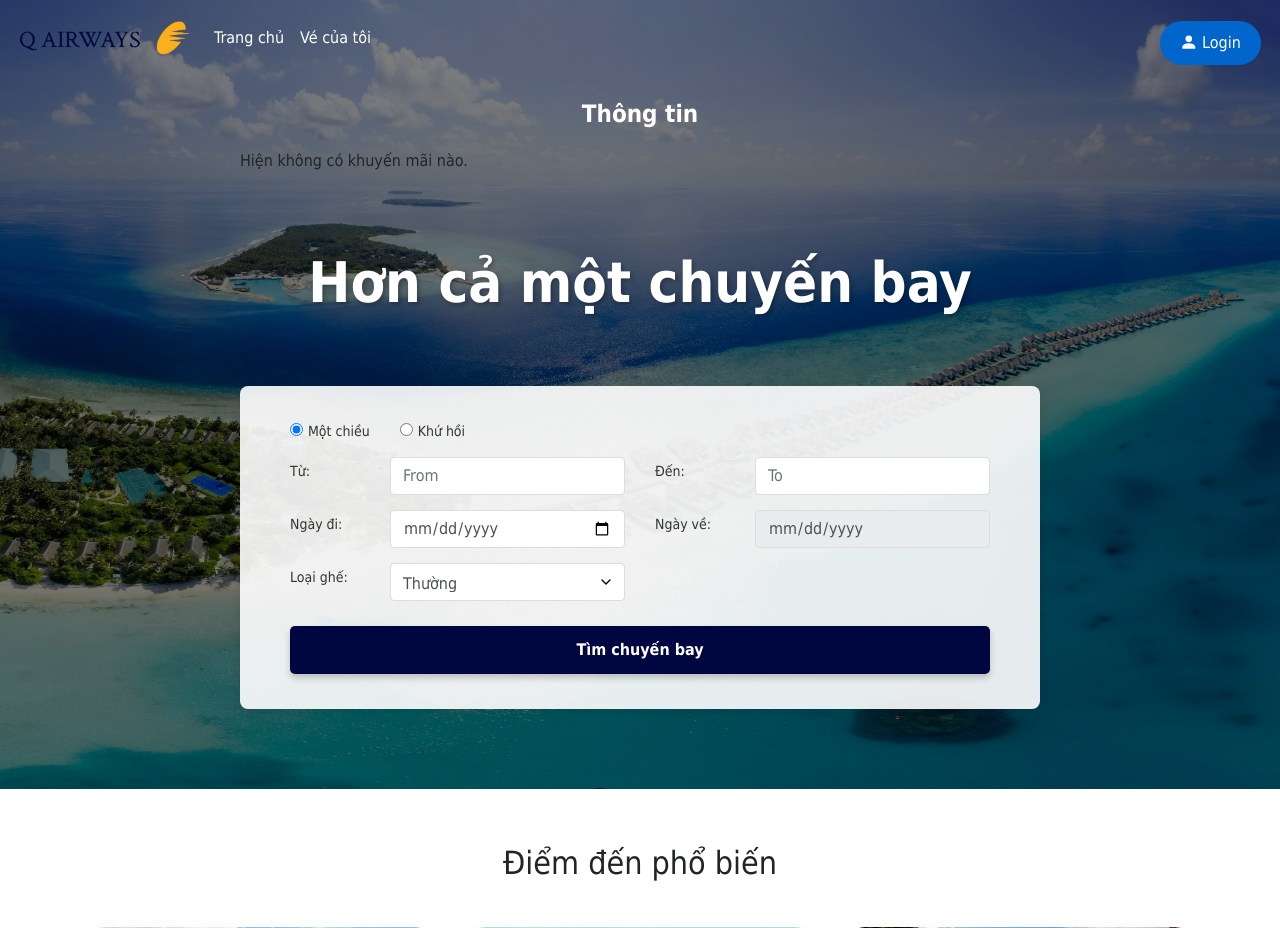
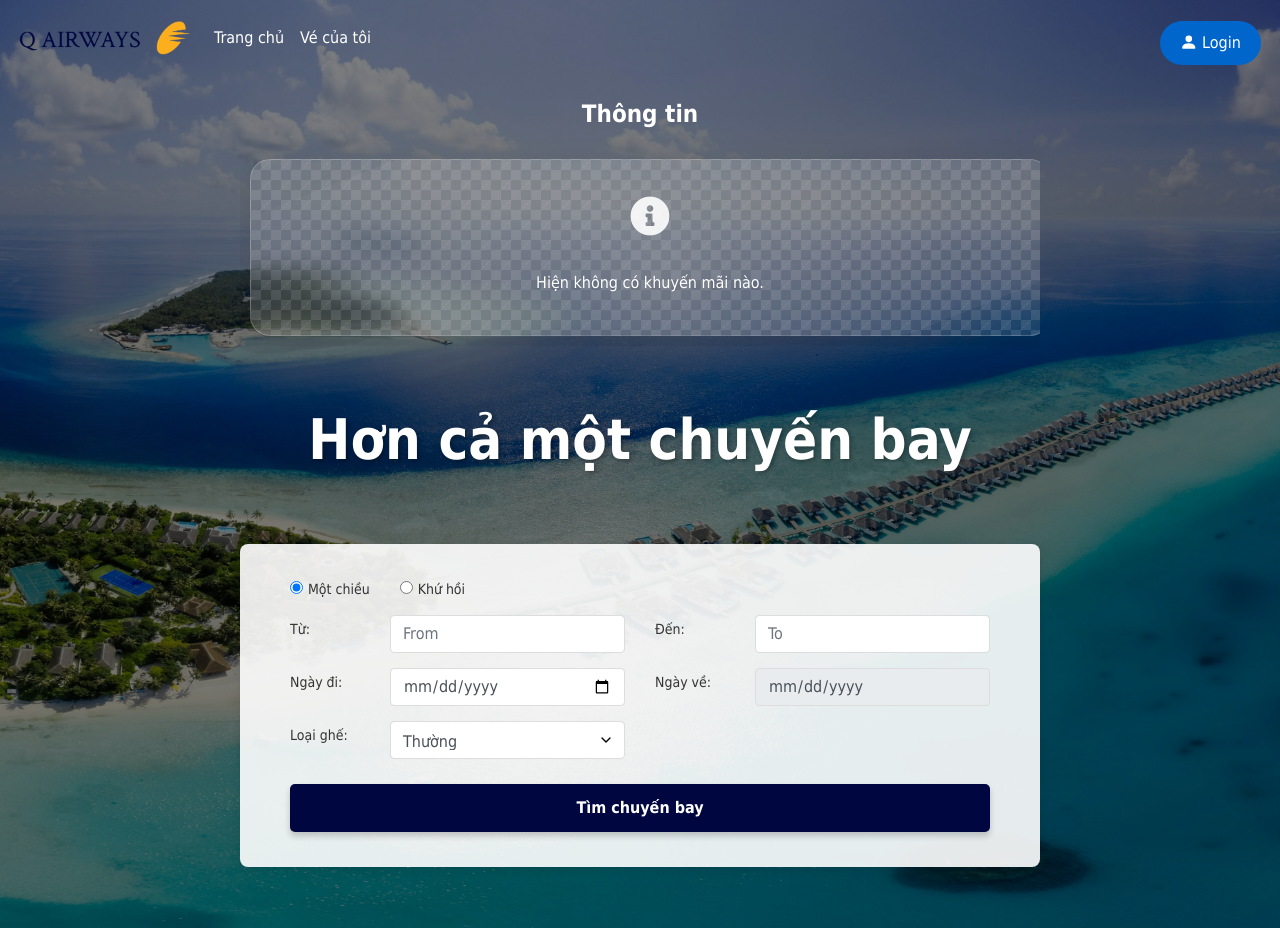
Before and after one commit to huytu0702/capstone, a Django app: page / in a window 1280 px wide. Shown: the top 928 px of the page. Run offline with Django 3.2, Linux system fonts and the light colour scheme; data that the repository does not hold is empty; some libraries are stand-ins or nearby versions; some web fonts are replaced.

Commit message:
thông báo

```diff
--- a/flight/static/css/styles.css
+++ b/flight/static/css/styles.css
@@ -55,29 +55,113 @@ select.form-control {
     flex-direction: column;
     justify-content: center;
     align-items: center;
-    padding: 20px;
-    /* Nền trắng */
-    border-radius: 15px;
-    /* Bo góc mềm mại */
-    box-shadow: 0 4px 8px rgba(0, 0, 0, 0.1);
-    /* Hiệu ứng đổ bóng */
-    text-align: center;
+    padding: 30px;
+    background: rgba(255, 255, 255, 0.1);
+    background-image:
+        linear-gradient(45deg, rgba(255,255,255,0.1) 25%, transparent 25%),
+        linear-gradient(-45deg, rgba(255,255,255,0.1) 25%, transparent 25%),
+        linear-gradient(45deg, transparent 75%, rgba(255,255,255,0.1) 75%),
+        linear-gradient(-45deg, transparent 75%, rgba(255,255,255,0.1) 75%);
+    background-size: 20px 20px;
+    background-position: 0 0, 0 10px, 10px -10px, -10px 0px;
+    position: relative;
+    overflow: hidden;
+    backdrop-filter: blur(10px); /* Hiệu ứng kính mờ */
+    border-radius: 20px;
+    border: 1px solid rgba(255, 255, 255, 0.2);
+    box-shadow: 0 8px 32px rgba(0, 0, 0, 0.1);
+    margin: 10px;
+    transition: transform 0.3s ease;
+}
+
+.swiper-slide:hover {
+    transform: translateY(-5px);
 }
 
 .swiper-slide h3 {
-    font-size: 18px;
-    color: #FCAF1E;
-    /* Màu xanh tiêu đề khuyến mãi */
-    margin-bottom: 10px;
-    font-weight: bold;
+    font-size: 22px;
+    color: #ffffff;
+    margin-bottom: 15px;
+    font-weight: 600;
+    text-shadow: 0 2px 4px rgba(0, 0, 0, 0.2);
 }
 
 .swiper-slide p {
-    font-size: 14px;
-    color: #FCAF1E;
-    /* Màu xám cho nội dung */
+    font-size: 16px;
+    color: #ffffff;
+    line-height: 1.6;
+    margin-bottom: 10px;
+    text-shadow: 0 1px 2px rgba(0, 0, 0, 0.1);
+}
+
+.swiper-pagination {
+    position: relative;
+    margin-top: 20px;
 }
 
 .swiper-pagination-bullet {
-    background-color: #00063F !important;
+    width: 10px;
+    height: 10px;
+    background-color: rgba(255, 255, 255, 0.5) !important;
+    opacity: 0.7;
+    transition: all 0.3s ease;
 }
+
+.swiper-pagination-bullet-active {
+    background-color: #ffffff !important;
+    width: 25px;
+    border-radius: 5px;
+}
+
+.promotion-icon {
+    font-size: 40px;
+    color: rgba(255, 255, 255, 0.9);
+    margin-bottom: 20px;
+    animation: float 3s ease-in-out infinite;
+}
+
+.promotion-date {
+    display: flex;
+    align-items: center;
+    gap: 8px;
+    font-size: 14px;
+    color: rgba(255, 255, 255, 0.8);
+    margin-top: 10px;
+}
+
+.promotion-date i {
+    font-size: 16px;
+}
+
+@keyframes float {
+    0% {
+        transform: translateY(0px);
+    }
+    50% {
+        transform: translateY(-10px);
+    }
+    100% {
+        transform: translateY(0px);
+    }
+}
+
+.swiper-slide::before {
+    content: '';
+    position: absolute;
+    top: -50%;
+    left: -50%;
+    width: 200%;
+    height: 200%;
+    background: radial-gradient(circle, rgba(255,255,255,0.1) 0%, transparent 60%);
+    animation: rotate 15s linear infinite;
+    z-index: -1;
+}
+
+@keyframes rotate {
+    from {
+        transform: rotate(0deg);
+    }
+    to {
+        transform: rotate(360deg);
+    }
+}
--- a/flight/templates/flight/index.html
+++ b/flight/templates/flight/index.html
@@ -92,12 +92,23 @@
             <div class="swiper-wrapper promotion-slider">
                 {% for promotion in promotions %}
                     <div class="swiper-slide promotion-slide">
+                        <div class="promotion-icon">
+                            <i class="fas fa-gift"></i>
+                        </div>
                         <h3>{{ promotion.title }}</h3>
                         <p>{{ promotion.description }}</p>
-                        <p>Thời gian: {{ promotion.start_date }} đến {{ promotion.end_date }}</p>
+                        <p class="promotion-date">
+                            <i class="far fa-calendar-alt"></i>
+                            {{ promotion.start_date }} đến {{ promotion.end_date }}
+                        </p>
                     </div>
                 {% empty %}
-                    <p>Hiện không có khuyến mãi nào.</p>
+                    <div class="swiper-slide promotion-slide">
+                        <div class="promotion-icon">
+                            <i class="fas fa-info-circle"></i>
+                        </div>
+                        <p>Hiện không có khuyến mãi nào.</p>
+                    </div>
                 {% endfor %}
             </div>
             <!-- Pagination -->
--- a/flight/templates/flight/layout3.html
+++ b/flight/templates/flight/layout3.html
@@ -6,6 +6,7 @@
   <meta charset="UTF-8">
   <meta name="viewport" content="width=device-width, initial-scale=1.0">
   <link rel="stylesheet" href="https://stackpath.bootstrapcdn.com/bootstrap/4.4.1/css/bootstrap.min.css" integrity="sha384-Vkoo8x4CGsO3+Hhxv8T/Q5PaXtkKtu6ug5TOeNV6gBiFeWPGFN9MuhOf23Q9Ifjh" crossorigin="anonymous">
+  <link rel="stylesheet" href="https://cdnjs.cloudflare.com/ajax/libs/font-awesome/5.15.4/css/all.min.css">
   <link rel="stylesheet" href="https://use.typekit.net/cav5lva.css">
   <link rel="stylesheet" href="{% static 'css/layout_style.css' %}">
   <link rel="stylesheet" href="{% static 'css/styles.css' %}">
```
